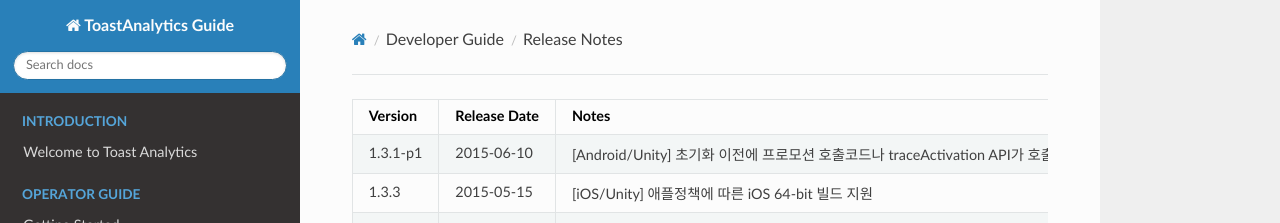
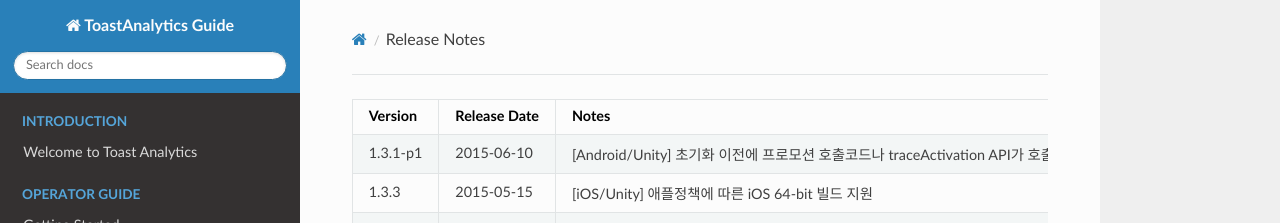
Before and after one commit to ToastAnalytics/ToastAnalytics, an MkDocs documentation site: the page built from docs/Developer/10. Release Notes.md, in a window 1280 px wide and 900 px high. Shown: the top 223 px of the window. Built offline with MkDocs 1.6.1, drawn with Linux system fonts in a browser that asks for light colours; nearby versions of some CDN libraries; old or Windows-style settings are respelled for this version of MkDocs.

Commit message:
Update mkdocs.yml
.

```diff
--- a/mkdocs.yml
+++ b/mkdocs.yml
@@ -16,6 +16,6 @@
 - ['Developer/7. Campaign Developer Guide.md', 'Developer Guide', 'Campaign']
 - ['Developer/8. Promotion Developer Guide.md', 'Developer Guide', 'Promotion']
 - ['Developer/9. Error Code.md', 'Developer Guide', 'API Return Code']
-- ['Developer/10. Release Notes.md', 'Developer Guide', 'Release Notes']
+- ['Developer/10. Release Notes.md','Release Notes']
 
 - ['FAQ/FAQ.md', 'FAQ', 'FAQ']
```
